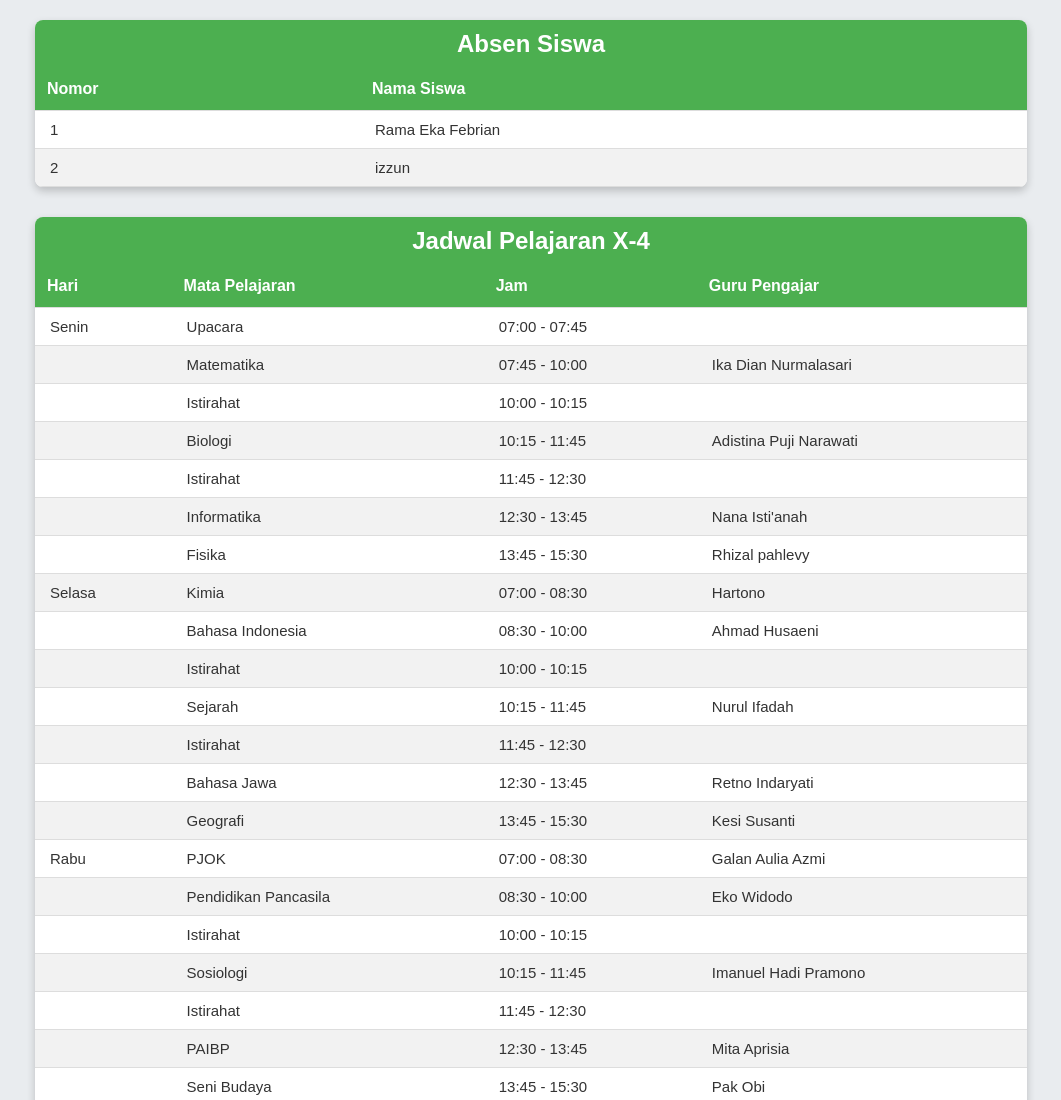
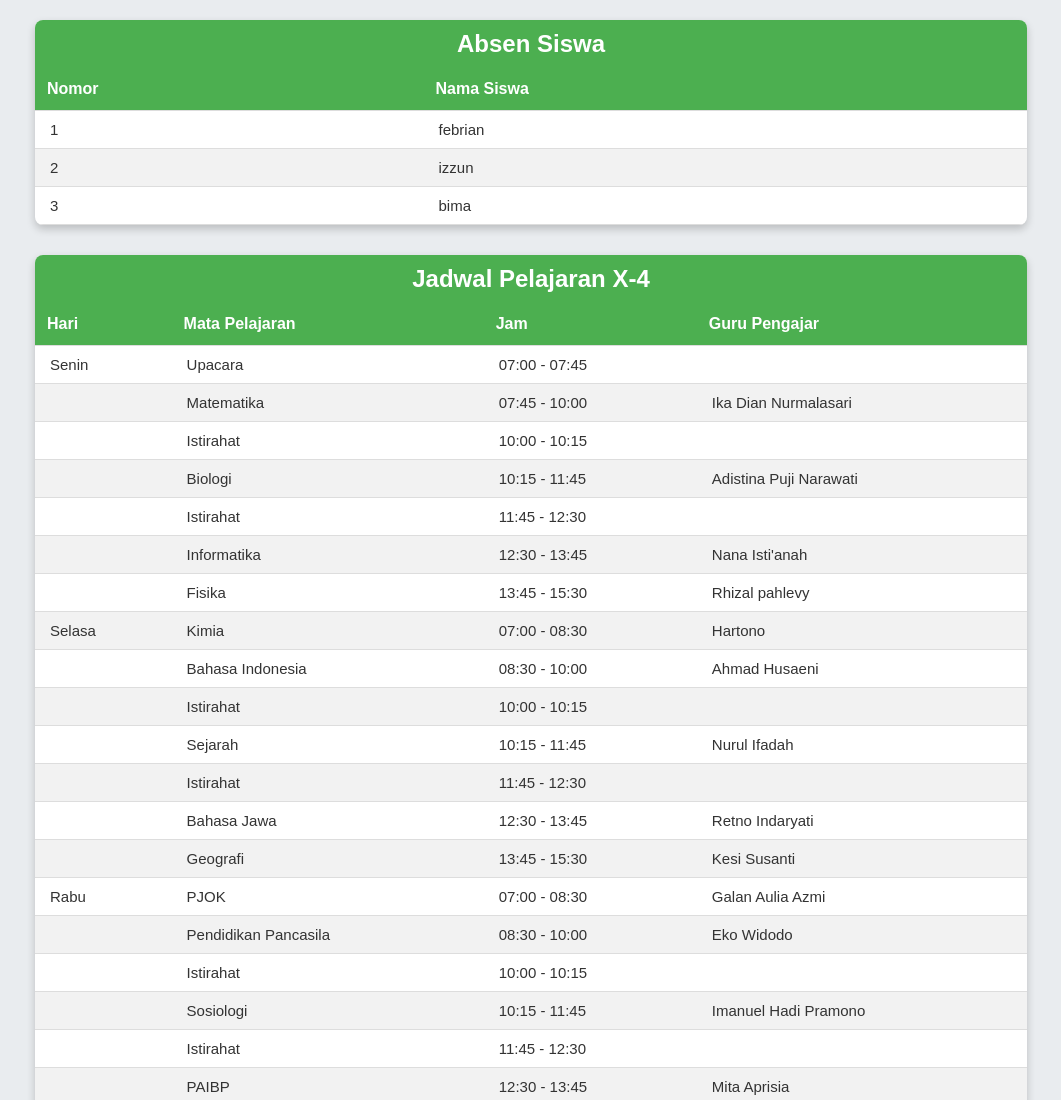
Before and after one commit to ZEROX177/web-kelas, a plain HTML site: page home.html in a window 1280 px wide. Shown: the top 1100 px of the page, without its empty margins (109-1170 px from the left). Drawn offline with Linux system fonts and the light colour scheme.

Commit message:
Update home.html

```diff
--- a/home.html
+++ b/home.html
@@ -90,11 +90,15 @@
             <tbody>
                 <tr>
                     <td>1</td>
-                    <td>Rama Eka Febrian</td>
+                    <td>febrian</td>
                 </tr>
                 <tr>
                     <td>2</td>
                     <td>izzun</td>
+                </tr>
+                <tr>
+                    <td>3</td>
+                    <td>bima</td>
                 </tr>
             </tbody>
         </table>
```
